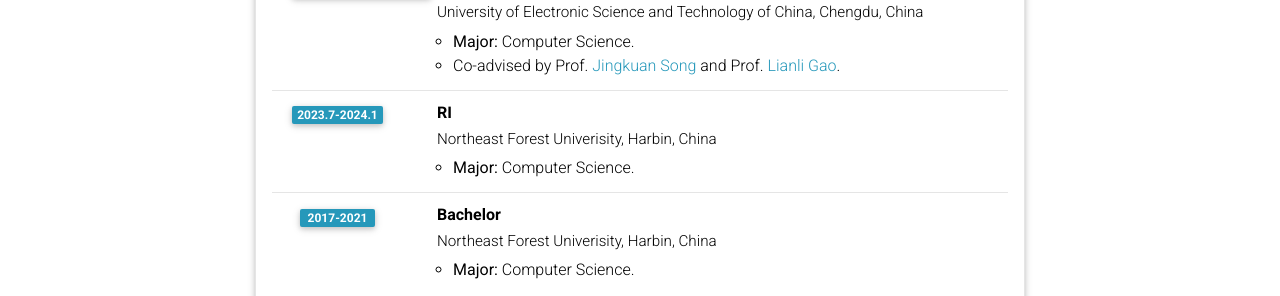
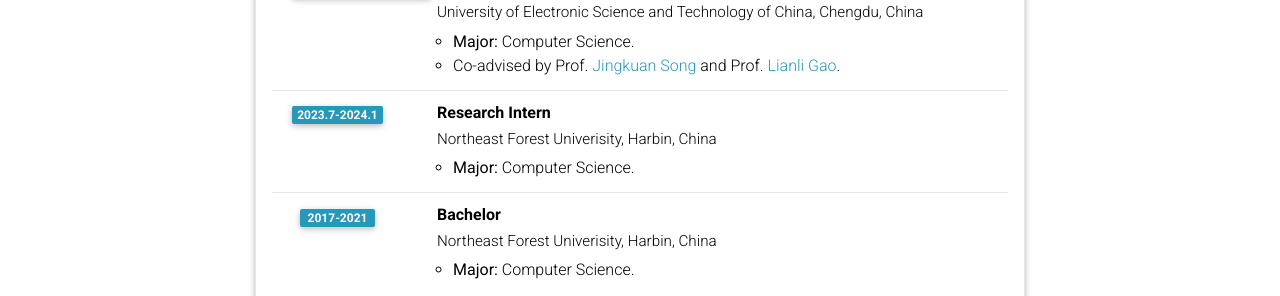
Before and after one commit to leolee99/leolee99.github.io, a Jekyll site: the page built from _pages/cv.md, in a window 1280 px wide and 900 px high, scrolled down 302 px. Shown: the part 157-453 px from the top of the window. Built offline with Jekyll 4.4.1, drawn with Linux system fonts in a browser that asks for light colours; comment, search, counter and statistics services are not loaded; a style sheet for code colours, icons or effects is not loaded.

Commit message:
Update cv.yml

```diff
--- a/_data/cv.yml
+++ b/_data/cv.yml
@@ -22,7 +22,7 @@
     #     - "<b>Major:</b> Computer Science."
     #     - Supervised by Prof. <a href="https://www.chuatatseng.com/">Tat-seng Chua</a>.
     #     - Mentored by Dr. <a href="https://anzhang314.github.io/">An Zhang</a>.
-    - title: RI
+    - title: Research Intern
       institution: Northeast Forest Univerisity, Harbin, China
       year: 2023.7-2024.1
       description:
```
